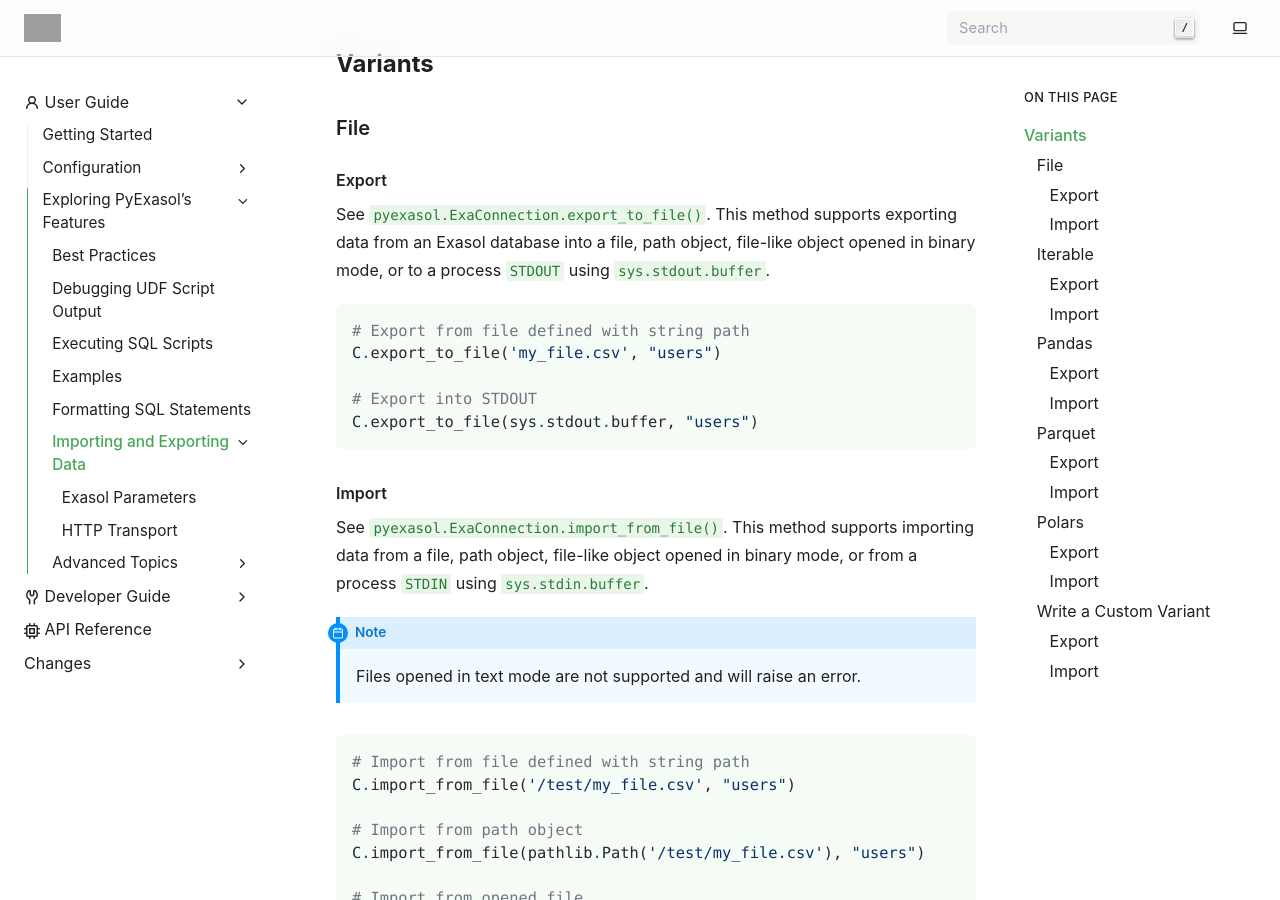
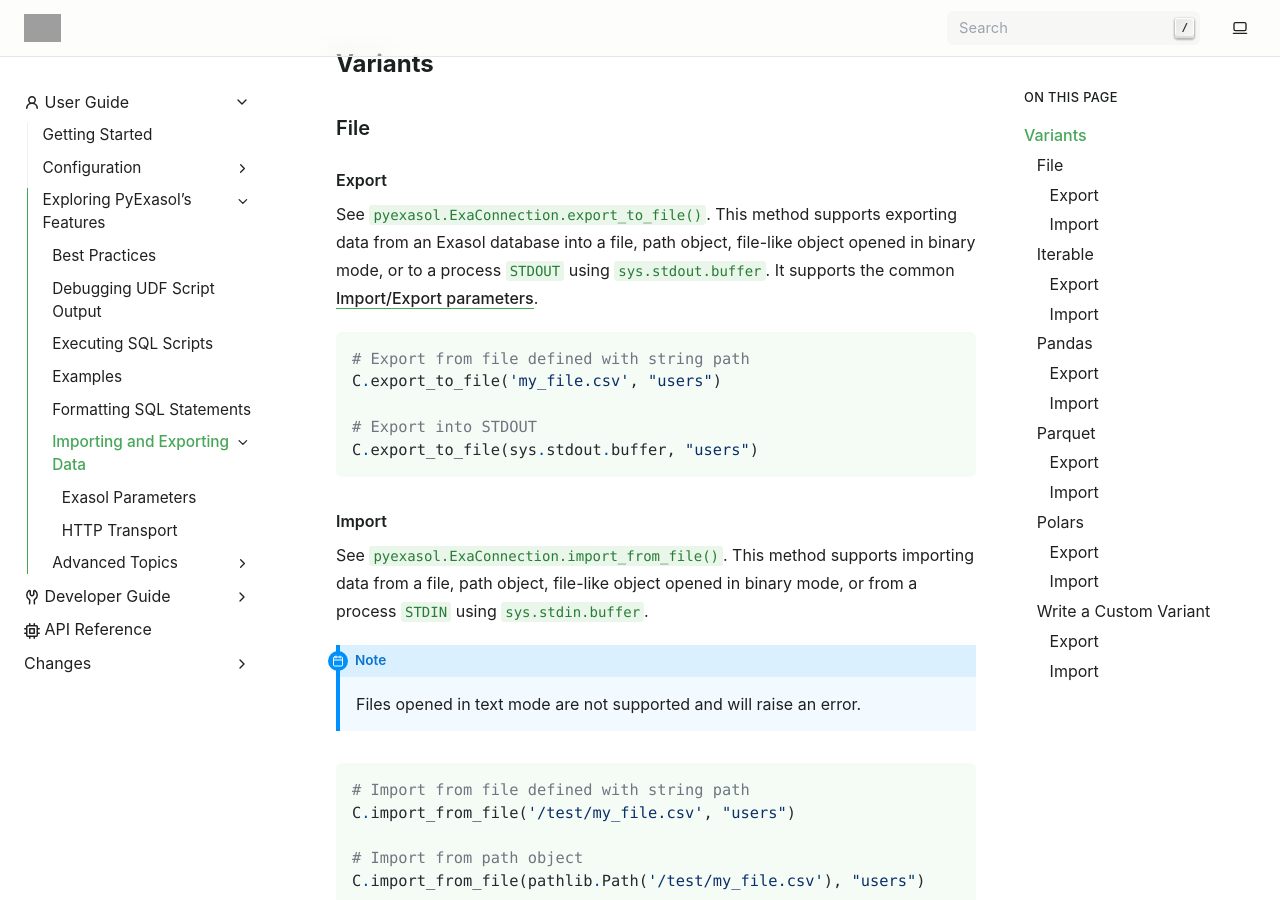
Before and after one commit to exasol/pyexasol, a Sphinx documentation site: the page built from doc/user_guide/exploring_features/import_and_export/index.rst, in a window 1280 px wide and 900 px high, scrolled down 1398 px. Built offline with Sphinx 7.4.7, drawn with Linux system fonts in a browser that asks for light colours; grey boxes are pictures that could not be loaded.

Commit message:
User guide: Added links to export parameters

```diff
--- a/doc/user_guide/exploring_features/import_and_export/index.rst
+++ b/doc/user_guide/exploring_features/import_and_export/index.rst
@@ -60,7 +60,8 @@
 """"""
 See :meth:`pyexasol.ExaConnection.export_to_file`. This method supports exporting data
 from an Exasol database into a file, path object, file-like object opened in binary
-mode, or to a process ``STDOUT`` using ``sys.stdout.buffer``.
+mode, or to a process ``STDOUT`` using ``sys.stdout.buffer``. It supports the
+common :ref:`Import/Export parameters <parameters>`.
 
 .. code-block:: python
 
```
Also changed, not shown: 1 other file.
